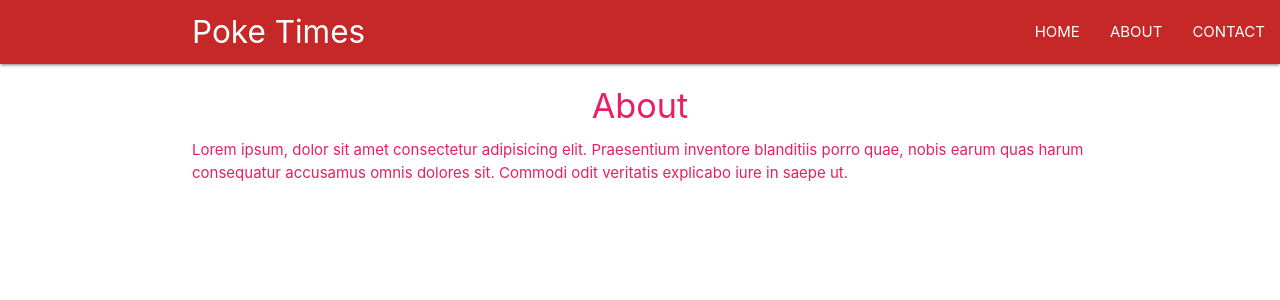
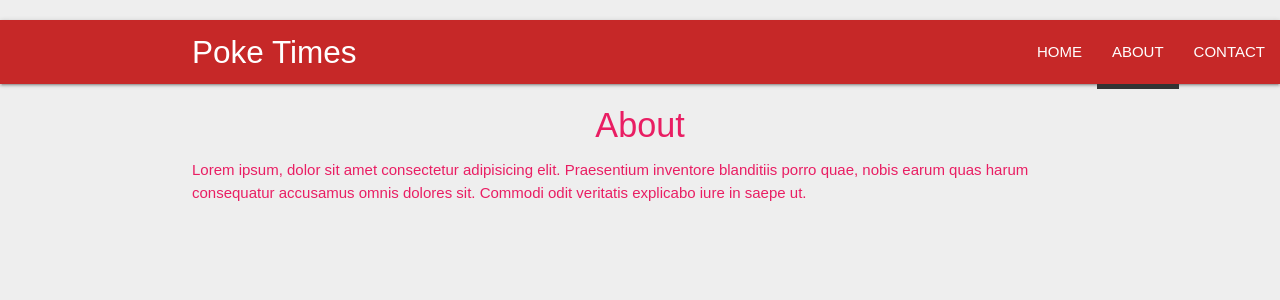
Before and after one commit to mfcandan/poke-times, a React (Create React App) app: page /about in a window 1280 px wide. Shown: the top 300 px of the page. Built offline with nearby package versions, Linux system fonts and the light colour scheme.

Commit message:
add image to posts

```diff
--- a/src/components/Home.js
+++ b/src/components/Home.js
@@ -1,6 +1,7 @@
 import React, { Component } from 'react';
 import axios from 'axios';
 import {Link} from 'react-router-dom';
+import Pokeball from '../pokeball.png'
 
 class Home extends Component {
     state = {
@@ -21,6 +22,7 @@ class Home extends Component {
             posts.map(post => {
                 return(
                     <div className="post card" key={post.id}>
+                        <img src={Pokeball} alt="a Pokeball"/>
                         <div className="card-content">
                             <Link to={'/'+post.id}>
                                 <span className="card-title">{ post.title }</span>
@@ -34,7 +36,7 @@ class Home extends Component {
             <div className="center">No posts yet!</div>
         )
         return (
-            <div className="container">
+            <div className="container home">
                 <h4 className="center">Home</h4>
                 { postList }
             </div>
--- a/src/index.css
+++ b/src/index.css
@@ -1,13 +1,27 @@
 body {
   margin: 0;
-  font-family: -apple-system, BlinkMacSystemFont, 'Segoe UI', 'Roboto', 'Oxygen',
-    'Ubuntu', 'Cantarell', 'Fira Sans', 'Droid Sans', 'Helvetica Neue',
-    sans-serif;
-  -webkit-font-smoothing: antialiased;
-  -moz-osx-font-smoothing: grayscale;
+  padding: 0;
+  font-family: sans-serif;
+  background: #eee;
 }
 
-code {
-  font-family: source-code-pro, Menlo, Monaco, Consolas, 'Courier New',
-    monospace;
+nav a.active{
+  border-bottom: 5px solid #333;
+  transition: all ease 0.5s;
 }
+
+.container{
+  margin-top: 20px;
+}
+
+.home .post img{
+  position: absolute;
+  top: 20px;
+  left: -100px;
+  opacity: 0.6;
+}
+
+.home .post{
+  overflow: hidden;
+  padding-left: 80px;
+}
```
Also changed, not shown: src/pokeball.png (added).
